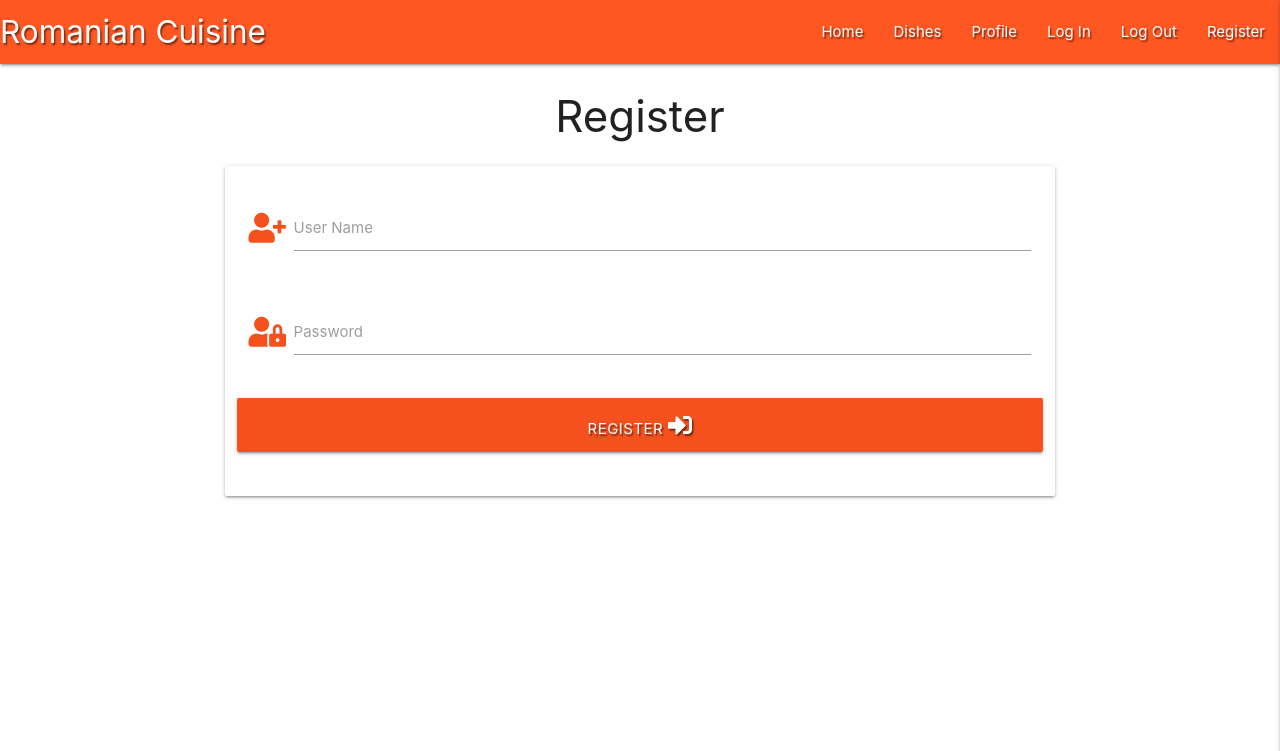
After one commit to Andreim1998/Romanian-Cuisine, a Flask app: page /register in a window 1280 px wide. The commit adds this page. Shown: the top 751 px of the page. Run offline with Flask 2, Linux system fonts and the light colour scheme; some libraries are stand-ins or nearby versions.

Commit message:
Added Register template

```diff
--- a/app.py
+++ b/app.py
@@ -2,6 +2,7 @@ import os
 from flask import (Flask, flash, render_template, redirect, request, session, url_for)
 from flask_pymongo import PyMongo
 from bson.objectid import ObjectId
+from werkzeug.security import generate_password_hash, check_password_hash
 
 if os.path.exists("env.py"):
     import env
@@ -24,6 +25,11 @@ def get_dishes():
     return render_template("dishes.html", dishes=dishes)
 
 
+@app.route("/register", methods=["GET", "POST"])
+def register():
+    return render_template("register.html")
+
+
 if __name__ == "__main__":
     app.run(host=os.environ.get("IP"),
             port=int(os.environ.get("PORT")),
--- a/templates/base.html
+++ b/templates/base.html
@@ -20,7 +20,7 @@
 
     <header>
         <!-- top navbar -->
-        <nav class="nav-extended text-shadow deep-orange lighten-4">
+        <nav class="nav-extended text-shadow deep-orange">
             <div class="nav-wrapper">
                 <a href="" class="brand-logo">Romanian Cuisine</a>
                 <a href="#" data-target="mobile-demo" class="sidenav-trigger right"><i class="fas fa-bars"></i></a>
@@ -30,7 +30,7 @@
                     <li><a href="#">Profile</a></li>
                     <li><a href="#">Log In</a></li>
                     <li><a href="#">Log Out</a></li>
-                    <li><a href="#">Register</a></li>
+                    <li><a href="{{ url_for('register') }}">Register</a></li>
                 </ul>
             </div>
         </nav>
@@ -42,7 +42,7 @@
             <li><a href="#">Profile</a></li>
             <li><a href="#">Log In</a></li>
             <li><a href="#">Log Out</a></li>
-            <li><a href="#">Register</a></li>
+            <li><a href="{{ url_for('register') }}">Register</a></li>
         </ul>
 
     </header>
--- /dev/null
+++ b/templates/register.html
@@ -0,0 +1,34 @@
+{% extends "base.html" %}
+{% block content %}
+
+<h3 class="center-align">Register</h3>
+
+<div class="row">
+    <form class="col s12 m8 offset-m2" method="POST" action="{{ url_for('register') }}">
+        <div class="card-panel">
+            <!-- username field -->
+            <div class="row">
+                <div class="input-field col s12">
+                    <i class="fas fa-user-plus prefix deep-orange-text text-darken-1"></i>
+                    <input id="username" name="username" type="text" class="validate">
+                    <label for="username">User Name</label>
+                </div>
+            </div>
+            <!-- password field -->
+            <div class="row">
+                <div class="input-field col s12">
+                    <i class="fas fa-user-lock prefix deep-orange-text text-darken-1"></i>
+                    <input id="password" name="password" type="password" class="validate">
+                    <label for="password">Password</label>
+                </div>
+            </div>
+            <!-- register field -->
+            <div class="row">
+                <button type="submit" class="col s12 btn-large deep-orange darken-1 text-shadow">
+                    Register <i class="fas fa-sign-in-alt"></i>
+                </button>
+            </div>
+    </form>
+</div>
+
+{% endblock %}
```
